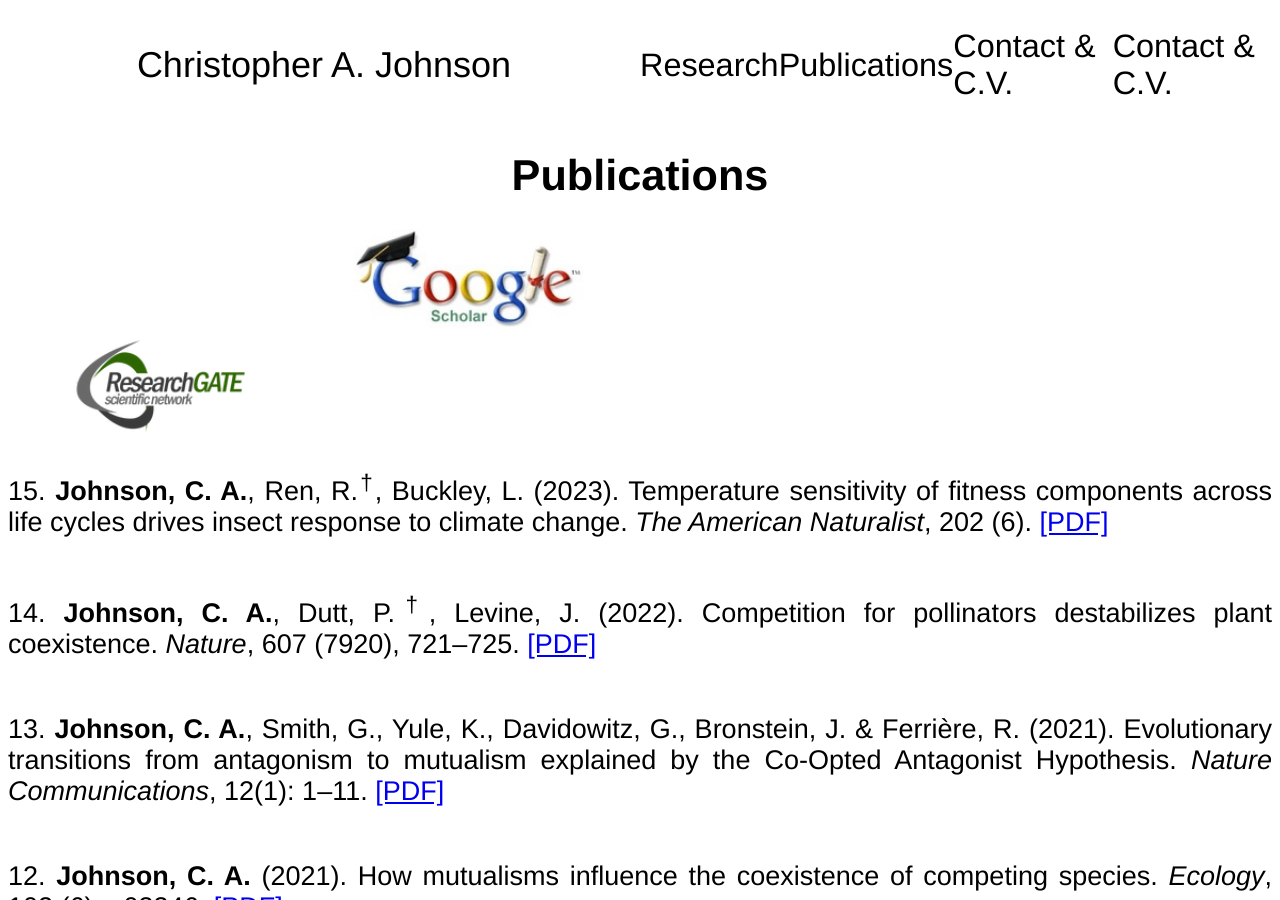
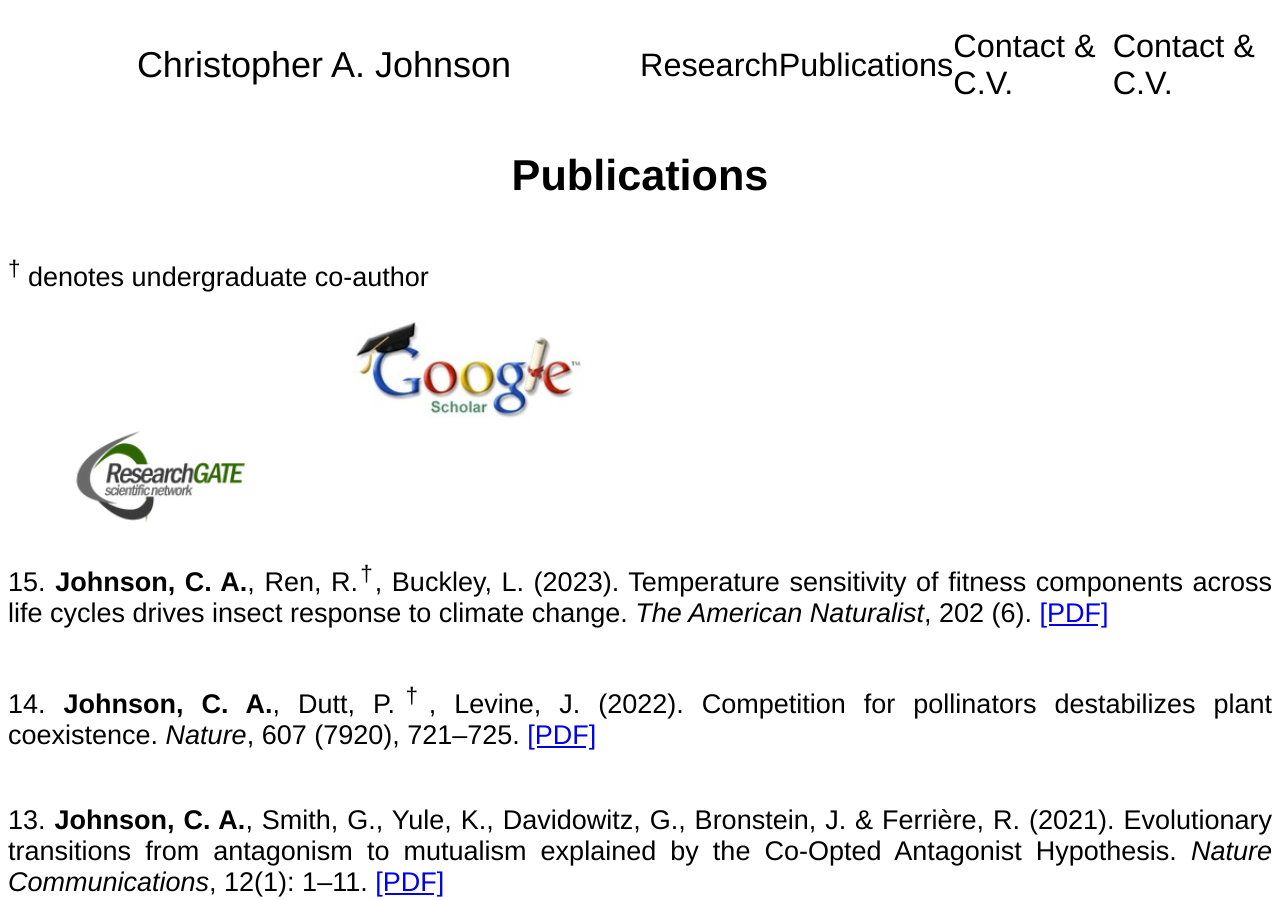
Before and after one commit to chrisajohnson/chrisajohnson.github.io, a Jekyll site: the page built from publications.md, in a window 1280 px wide and 900 px high. Built offline with Jekyll 4.4.1, drawn with Linux system fonts in a browser that asks for light colours.

Commit message:
Update publications.md

```diff
--- a/publications.md
+++ b/publications.md
@@ -6,6 +6,7 @@ permalink: /publications/
 weight: 2
 ---
 
+<sup>†</sup> denotes undergraduate co-author
 <div style="display: inline-block; margin-left: 27vw;">
     <a href="https://scholar.google.com/citations?user=IzLbtxcAAAAJ&hl=en" target="_blank">
         <img src="/images/Google_scholar.jpg" alt="Google Scholar logo" style="height: 100px;">
```
